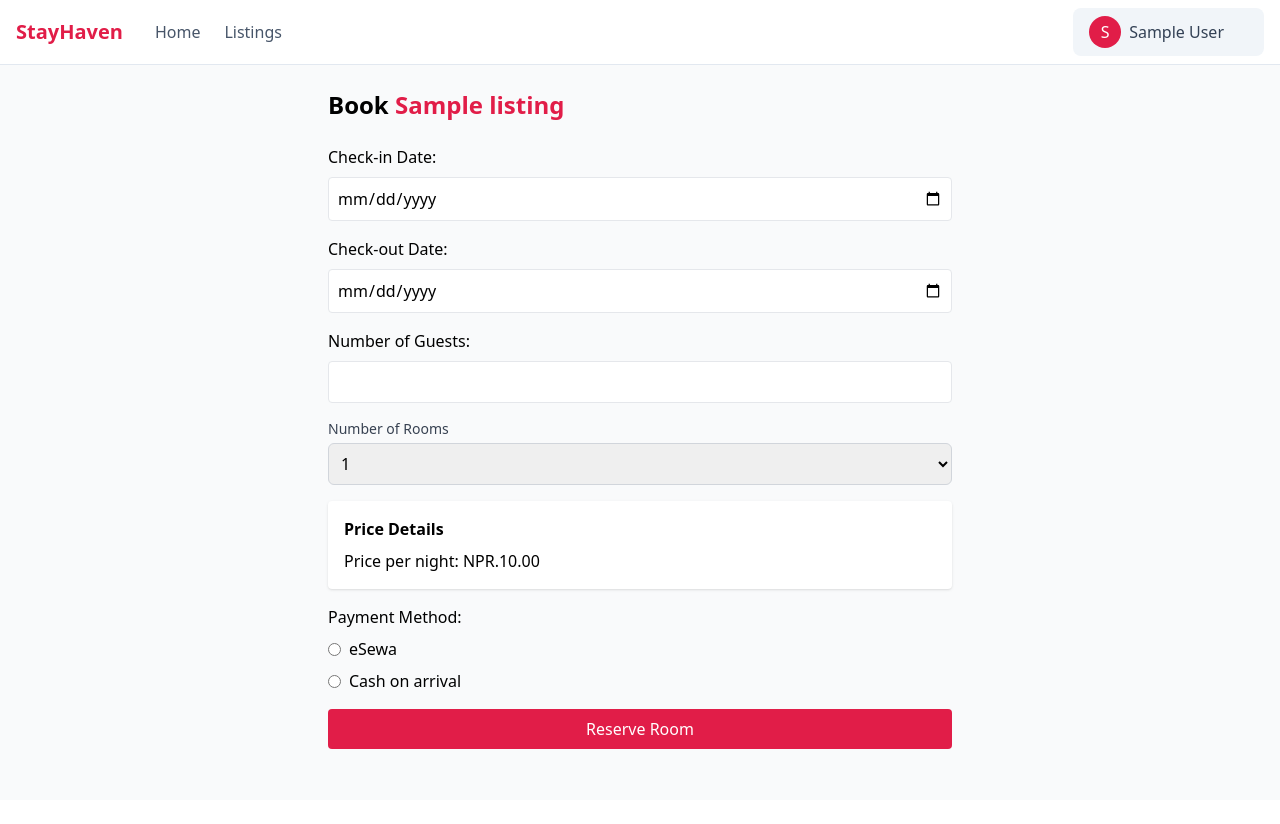
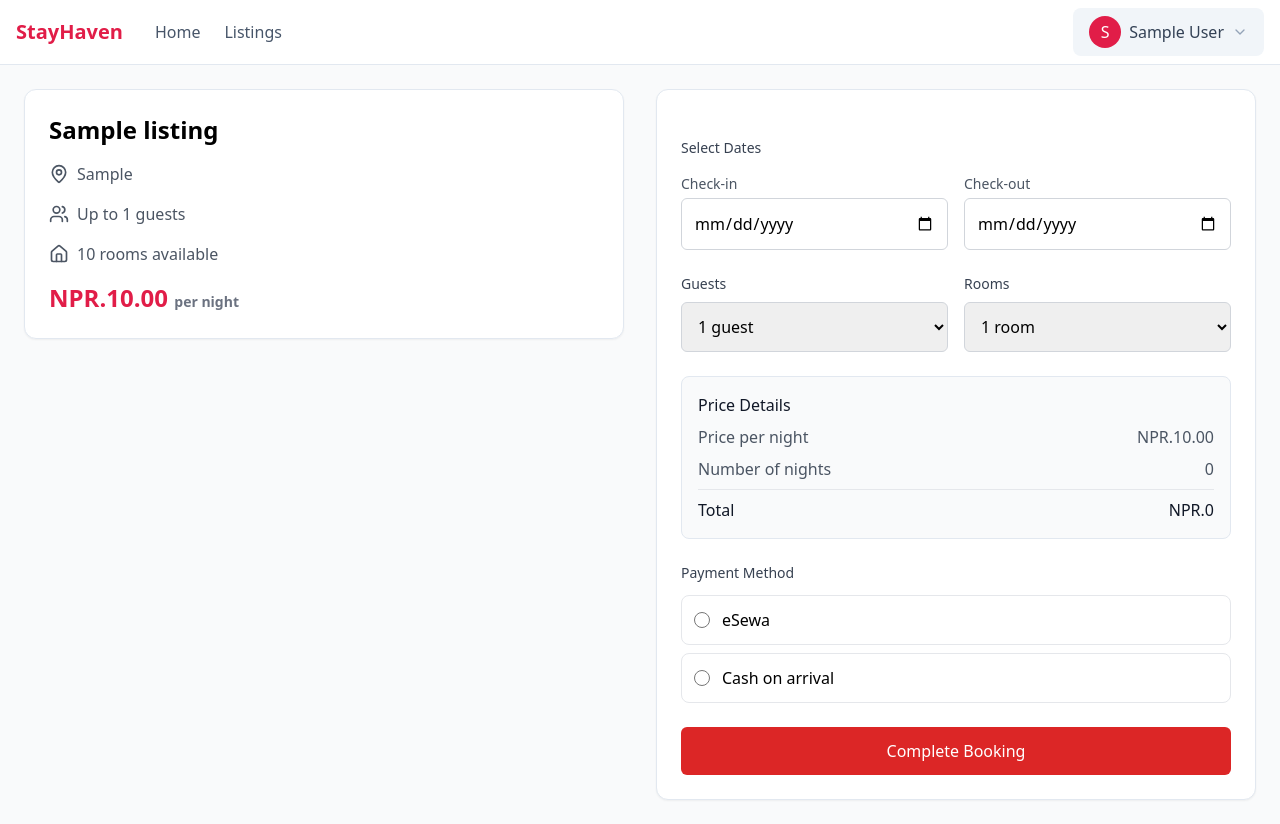
Before and after one commit to ujen5173/project-i, a PHP site: page /stayHaven/booking-form.php?id=1 in a window 1280 px wide. Before the commit the page ends 749 px from the top, so only its background shows below. Run offline with PHP 8.4, Linux system fonts and the light colour scheme; the visitor is signed in with stand-in values (Sample User, id 1); tables that the repository leaves empty hold one stand-in row (values such as "Sample post"); some libraries are stand-ins or nearby versions.

Commit message:
ui: improved booking-form

```diff
--- a/EsewaPayment.php
+++ b/EsewaPayment.php
@@ -1,7 +1,7 @@
 <?php
 class EsewaPayment {
     private const MERCHANT_ID = 'EPAYTEST';
-    private const TEST_URL = 'https://uat.esewa.com.np/epay/main';
+    private const TEST_URL = 'https://uat.esewa.com.np/epay/main/v2/form';
     private const TEST_VERIFY_URL = 'https://uat.esewa.com.np/epay/transrec';
 
     private $amount;
--- a/booking-form.php
+++ b/booking-form.php
@@ -122,8 +122,10 @@ function validateBookingDates($conn, $listing_id, $check_in, $check_out, $reques
   <meta name="viewport" content="width=device-width, initial-scale=1.0">
   <title>Book <?php echo htmlspecialchars($room['title']); ?></title>
   <link rel="stylesheet" href="css/index.css">
+  <link rel="stylesheet" href="https://cdn.jsdelivr.net/npm/tailwindcss@2.2.19/dist/tailwind.min.css">
   <script src="https://cdn.tailwindcss.com"></script>
   <script src="//unpkg.com/alpinejs" defer></script>
+  <link rel="stylesheet" href="css/booking-form.css">
 </head>
 
 <body class="bg-gray-50">
@@ -235,99 +237,149 @@ function validateBookingDates($conn, $listing_id, $check_in, $check_out, $reques
     </nav>
   </header>
 
-  <div class="max-w-2xl mx-auto p-6">
-    <h1 class="text-2xl font-bold mb-6">Book <span
-        class="text-rose-600"><?php echo htmlspecialchars($room['title']); ?></span></h1>
-
-    <?php if (empty($userDetails['phone'])): ?>
-    <div class="bg-yellow-50 border-l-4 border-yellow-400 p-4 mb-4">
-      <div class="flex">
-        <div class="flex-shrink-0">
-          <svg class="h-5 w-5 text-yellow-400" viewBox="0 0 20 20" fill="currentColor">
-            <path fill-rule="evenodd"
-              d="M8.257 3.099c.765-1.36 2.722-1.36 3.486 0l5.58 9.92c.75 1.334-.213 2.98-1.742 2.98H4.42c-1.53 0-2.493-1.646-1.743-2.98l5.58-9.92zM11 13a1 1 0 11-2 0 1 1 0 012 0zm-1-8a1 1 0 00-1 1v3a1 1 0 002 0V6a1 1 0 00-1-1z"
-              clip-rule="evenodd" />
-          </svg>
+  <div class="max-w-7xl mx-auto p-6">
+    <div class="grid grid-cols-1 md:grid-cols-2 gap-8">
+      <!-- Booking Summary Card -->
+      <div class="bg-white rounded-xl shadow-sm p-6 h-fit sticky top-6 border border-slate-200">
+        <h2 class="text-2xl font-bold mb-4"><?php echo htmlspecialchars($room['title']); ?></h2>
+        <div class="space-y-4">
+          <div class="flex items-center gap-2 text-gray-600">
+            <i data-lucide="map-pin" class="w-5 h-5"></i>
+            <span><?php echo htmlspecialchars($room['location']); ?></span>
           </div>
-        <div class="ml-3">
-          <p class="text-sm text-yellow-700">
-            Please add your phone number before booking.
-            <a href="/stayhaven/user_profile.php" class="font-medium underline text-yellow-700 hover:text-yellow-600">
-              Update your profile here
-            </a>
-          </p>
+          <div class="flex items-center gap-2 text-gray-600">
+            <i data-lucide="users" class="w-5 h-5"></i>
+            <span>Up to <?php echo $room['max_guests']; ?> guests</span>
+          </div>
+          <div class="flex items-center gap-2 text-gray-600">
+            <i data-lucide="home" class="w-5 h-5"></i>
+            <span><?php echo $room['quantity']; ?> rooms available</span>
+          </div>
+          <div class="text-2xl font-bold text-rose-600">
+            NPR.<?php echo number_format($room['price'], 2); ?> <span class="text-sm text-gray-500">per night</span>
           </div>
         </div>
       </div>
-    <?php endif; ?>
 
-    <form id="bookingForm" class="space-y-4">
-      <input type="hidden" name="room_id" value="<?php echo $room_id; ?>">
+      <!-- Booking Form -->
+      <div class="bg-white rounded-xl shadow-sm p-6  border border-slate-200">
+        <form id="bookingForm" class="space-y-6">
+          <input type="hidden" name="room_id" class="w-0 h-0" value=" <?php echo $room_id; ?>">
 
+          <!-- Date Range Picker -->
+          <div class="space-y-4">
+            <label class="block text-sm font-medium text-gray-700">Select Dates</label>
+            <div class="grid grid-cols-2 gap-4">
               <div>
-        <label class="block mb-2">Check-in Date:</label>
-        <input type="date" name="check_in" required min="<?php echo date('Y-m-d'); ?>"
-          class="w-full p-2 border rounded">
+                <label class="block text-sm text-gray-600 mb-1">Check-in</label>
+                <input type="date" name="check_in" id="check_in" min="<?php echo date('Y-m-d'); ?>" class="date-input"
+                  required>
+              </div>
+              <div>
+                <label class="block text-sm text-gray-600 mb-1">Check-out</label>
+                <input type="date" name="check_out" id="check_out" min="<?php echo date('Y-m-d'); ?>" class="date-input"
+                  required>
+              </div>
+            </div>
+          </div>
+
+          <!-- Guests and Rooms Selection -->
+          <div class="grid grid-cols-2 gap-4">
+            <div>
+              <label class="block text-sm font-medium text-gray-700 mb-2">Guests</label>
+              <select name="guests" class="select-input">
+                <?php for($i = 1; $i <= $room['max_guests']; $i++): ?>
+                <option value="<?php echo $i; ?>"><?php echo $i; ?> guest<?php echo $i > 1 ? 's' : ''; ?></option>
+                <?php endfor; ?>
+              </select>
             </div>
 
             <div>
-        <label class="block mb-2">Check-out Date:</label>
-        <input type="date" name="check_out" required min="<?php echo date('Y-m-d'); ?>"
-          class="w-full p-2 border rounded">
-      </div>
-
-      <div>
-        <label class="block mb-2">Number of Guests:</label>
-        <input type="number" name="guests" required min="1" default="1" max="<?php echo $room['max_guests']; ?>"
-          class="w-full p-2 border rounded" oninput="validateGuests(this)">
-      </div>
-
-      <div class="mb-4">
-        <label for="room_quantity" class="block text-sm font-medium text-gray-700 mb-1">Number of Rooms</label>
-        <select name="room_quantity" id="room_quantity" class="w-full p-2 border border-gray-300 rounded-md" required>
-          <?php
-          $max_rooms = min($room['quantity'], 5); // Limit to 5 rooms per booking
-          for ($i = 1; $i <= $max_rooms; $i++) {
-              echo "<option value=\"$i\">$i</option>";
-          }
-          ?>
+              <label class="block text-sm font-medium text-gray-700 mb-2">Rooms</label>
+              <select name="room_quantity" id="room_quantity" class="select-input">
+                <?php for($i = 1; $i <= min($room['quantity'], 5); $i++): ?>
+                <option value="<?php echo $i; ?>"><?php echo $i; ?> room<?php echo $i > 1 ? 's' : ''; ?></option>
+                <?php endfor; ?>
               </select>
-      </div>
-
-      <div class="bg-white p-4 rounded shadow">
-        <h2 class="font-semibold mb-2">Price Details</h2>
-        <p>Price per night: NPR.<?php echo number_format($room['price'], 2); ?></p>
-        <div id="totalPrice" class="hidden mt-2">
-          <p>Number of nights: <span id="numberOfNights">0</span></p>
-          <p>Total price: NPR.<span id="priceAmount">0</span></p>
             </div>
           </div>
 
+          <!-- Price Summary -->
+          <div class="bg-gray-50 p-4 rounded-lg space-y-2 border border-slate-200">
+            <h3 class="font-medium text-gray-900">Price Details</h3>
+            <div id="totalPrice" class="space-y-2">
+              <div class="flex justify-between text-gray-600">
+                <span>Price per night</span>
+                <span>NPR.<?php echo number_format($room['price'], 2); ?></span>
+              </div>
+              <div class="flex justify-between text-gray-600">
+                <span>Number of nights</span>
+                <span id="numberOfNights">0</span>
+              </div>
+              <div class="flex justify-between font-medium text-gray-900 pt-2 border-t">
+                <span>Total</span>
+                <span>NPR.<span id="priceAmount">0</span></span>
+              </div>
+            </div>
+          </div>
+
+          <!-- Payment Method -->
+          <div class="space-y-3">
+            <label class="block text-sm font-medium text-gray-700">Payment Method</label>
             <div class="space-y-2">
-        <label class="block font-medium">Payment Method:</label>
-        <div class="space-y-2">
-          <label class="flex items-center">
-            <input type="radio" name="payment_method" value="esewa" class="mr-2">
-            eSewa
+              <label class="flex items-center p-3 border rounded-lg cursor-pointer hover:bg-gray-50">
+                <input type="radio" name="payment_method" value="esewa" class="h-4 w-4 text-rose-600">
+                <span class="ml-3">eSewa</span>
               </label>
-          <label class="flex items-center">
-            <input type="radio" name="payment_method" value="cash" class="mr-2">
-            Cash on arrival
+              <label class="flex items-center p-3 border rounded-lg cursor-pointer hover:bg-gray-50">
+                <input type="radio" name="payment_method" value="cash" class="h-4 w-4 text-rose-600">
+                <span class="ml-3">Cash on arrival</span>
               </label>
             </div>
           </div>
 
-      <button type="submit" class="w-full bg-rose-600 text-white py-2 px-4 rounded hover:bg-rose-700">
-        Reserve Room
+          <button type="submit" class="submit-button" id="submitButton">
+            <span id="buttonText">Complete Booking</span>
           </button>
         </form>
+      </div>
+    </div>
+  </div>
 
   <div id="esewaPayment"></div>
-  </div>
 
   <script>
-  const bookedDates = <?php echo json_encode($booked_dates); ?>;
-  const roomQuantity = <?php echo $room_quantity; ?>;
+  // Simplified date handling
+  document.getElementById('check_in').addEventListener('change', function() {
+    const checkOutInput = document.getElementById('check_out');
+    checkOutInput.min = this.value;
+    calculatePrice();
+  });
+
+  document.getElementById('check_out').addEventListener('change', function() {
+    const checkInInput = document.getElementById('check_in');
+    checkInInput.max = this.value;
+    calculatePrice();
+  });
+
+  function calculatePrice() {
+    const checkInDate = document.getElementById('check_in').value;
+    const checkOutDate = document.getElementById('check_out').value;
+
+    if (checkInDate && checkOutDate) {
+      const start = new Date(checkInDate);
+      const end = new Date(checkOutDate);
+      const days = Math.ceil((end - start) / (1000 * 60 * 60 * 24));
+      const quantity = parseInt(document.getElementById('room_quantity').value);
+      const total = days * <?php echo $room['price']; ?> * quantity;
+
+      document.getElementById('numberOfNights').textContent = days;
+      document.getElementById('priceAmount').textContent = total.toFixed(2);
+      return total;
+    }
+    return 0;
+  }
+
   const checkInInput = document.querySelector('input[name="check_in"]');
   const checkOutInput = document.querySelector('input[name="check_out"]');
   const pricePerNight = <?php echo $room['price']; ?>;
@@ -354,35 +406,6 @@ function validateBookingDates($conn, $listing_id, $check_in, $check_out, $reques
       calculatePrice();
     });
   }
-
-  function calculatePrice() {
-    if (checkInInput.value && checkOutInput.value) {
-      const start = new Date(checkInInput.value);
-      const end = new Date(checkOutInput.value);
-      const days = (end - start) / (1000 * 60 * 60 * 24);
-      const quantity = parseInt(roomQuantitySelect.value);
-      const total = days * pricePerNight * quantity;
-
-      totalPriceDiv.classList.remove('hidden');
-      document.getElementById('numberOfNights').textContent = days;
-      priceAmount.textContent = total.toFixed(2);
-      return total;
-    }
-    return 0;
-  }
-
-  setDateConstraints(checkInInput);
-  setDateConstraints(checkOutInput);
-
-  checkInInput.addEventListener('change', function() {
-    if (this.value) {
-      checkOutInput.min = this.value;
-      if (checkOutInput.value && checkOutInput.value < this.value) {
-        checkOutInput.value = '';
-      }
-      calculatePrice();
-    }
-  });
 
   function validateGuests(input) {
     const maxGuests = <?php echo $room['max_guests']; ?>;
@@ -463,7 +486,7 @@ function validateBookingDates($conn, $listing_id, $check_in, $check_out, $reques
       room_id: <?php echo $room_id; ?>,
       check_in: checkInInput.value,
       check_out: checkOutInput.value,
-      guests: parseInt(document.querySelector('input[name="guests"]').value),
+      guests: parseInt(document.querySelector('select[name="guests"]').value),
       room_quantity: parseInt(document.getElementById('room_quantity').value),
       amount: calculatePrice(),
       payment_method: document.querySelector('input[name="payment_method"]:checked')?.value
@@ -493,11 +516,13 @@ function validateBookingDates($conn, $listing_id, $check_in, $check_out, $reques
       }
 
       // Show loading state
-      const submitButton = this.querySelector('button[type="submit"]');
-      const originalButtonText = submitButton.innerHTML;
+      const submitButton = document.getElementById('submitButton');
+      const buttonText = document.getElementById('buttonText');
+      const originalButtonText = buttonText.innerHTML;
+
       submitButton.disabled = true;
-      submitButton.innerHTML = `
-            <svg class="animate-spin h-5 w-5 mr-2" xmlns="http://www.w3.org/2000/svg" fill="none" viewBox="0 0 24 24">
+      buttonText.innerHTML = `
+          <svg class="animate-spin h-5 w-5 mr-2 inline" xmlns="http://www.w3.org/2000/svg" fill="none" viewBox="0 0 24 24">
               <circle class="opacity-25" cx="12" cy="12" r="10" stroke="currentColor" stroke-width="4"></circle>
               <path class="opacity-75" fill="currentColor" d="M4 12a8 8 0 018-8V0C5.373 0 0 5.373 0 12h4zm2 5.291A7.962 7.962 0 014 12H0c0 3.042 1.135 5.824 3 7.938l3-2.647z"></path>
           </svg>
@@ -527,11 +552,11 @@ function validateBookingDates($conn, $listing_id, $check_in, $check_out, $reques
 
     } catch (error) {
       console.error('Error:', error);
-      showError(error.message);
+      showError(error.message || 'An error occurred while processing your booking');
     } finally {
       // Restore button state
       submitButton.disabled = false;
-      submitButton.innerHTML = originalButtonText;
+      buttonText.innerHTML = originalButtonText;
     }
   });
 
@@ -570,9 +595,11 @@ function validateBookingDates($conn, $listing_id, $check_in, $check_out, $reques
       this.value = '';
     }
   });
+  </script>
 
-  const roomQuantitySelect = document.getElementById('room_quantity');
-  roomQuantitySelect.addEventListener('change', calculatePrice);
+  <script src="https://unpkg.com/lucide@latest"></script>
+  <script>
+  lucide.createIcons();
   </script>
 </body>
 
--- /dev/null
+++ b/css/booking-form.css
@@ -0,0 +1,44 @@
+/* index.css */
+
+/* General styles for inputs */
+.date-input,
+.select-input {
+    padding: 0.75rem; /* Tailwind's p-3 */
+    border: 1px solid #d1d5db; /* Tailwind's border-gray-300 */
+    border-radius: 0.375rem; /* Tailwind's rounded-lg */
+    width: 100%;
+    transition: border-color 0.2s;
+}
+
+.date-input:focus,
+.select-input:focus {
+    border-color: #f43f5e; /* Tailwind's ring-rose-500 */
+    outline: none;
+    box-shadow: 0 0 0 2px rgba(244, 63, 94, 0.5); /* Tailwind's focus:ring-rose-500 */
+}
+
+/* Price summary styles */
+.price-summary {
+    background-color: #f9fafb; /* Tailwind's bg-gray-50 */
+    padding: 1rem; /* Tailwind's p-4 */
+    border-radius: 0.375rem; /* Tailwind's rounded-lg */
+    border: 1px solid #e5e7eb; /* Tailwind's border-slate-200 */
+}
+/* index.css */
+
+/* Submit button styles */
+.submit-button {
+    width: 100%;
+    background-color: #dc2626; /* Tailwind's bg-rose-600 */
+    color: white;
+    padding: 0.75rem; /* Tailwind's py-3 */
+    border-radius: 0.375rem; /* Tailwind's rounded-lg */
+    transition: background-color 0.2s;
+    display: flex; /* Ensure flexbox layout */
+    align-items: center; /* Center items vertically */
+    justify-content: center; /* Center items horizontally */
+}
+
+.submit-button:hover {
+    background-color: #b91c1c; /* Tailwind's hover:bg-rose-700 */
+}
```
Lines whose indentation alone changed are shown as unchanged.
